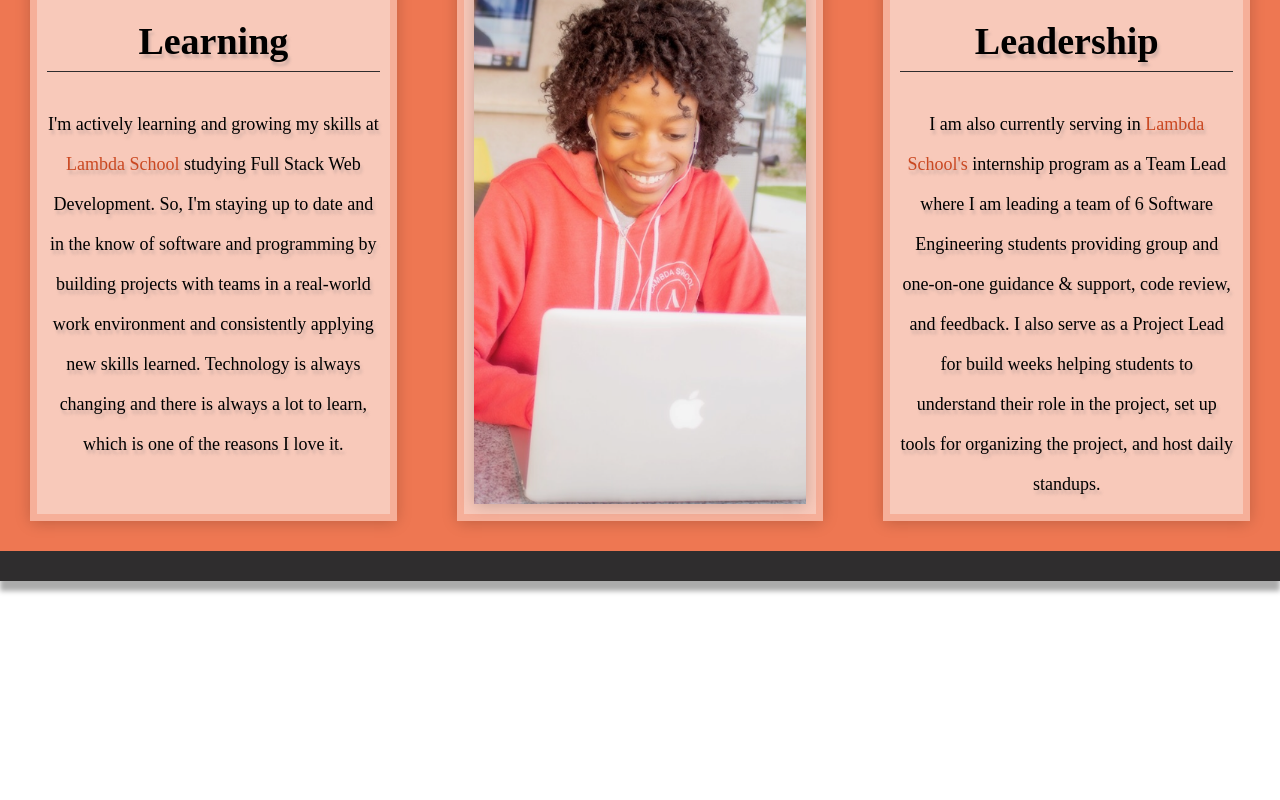
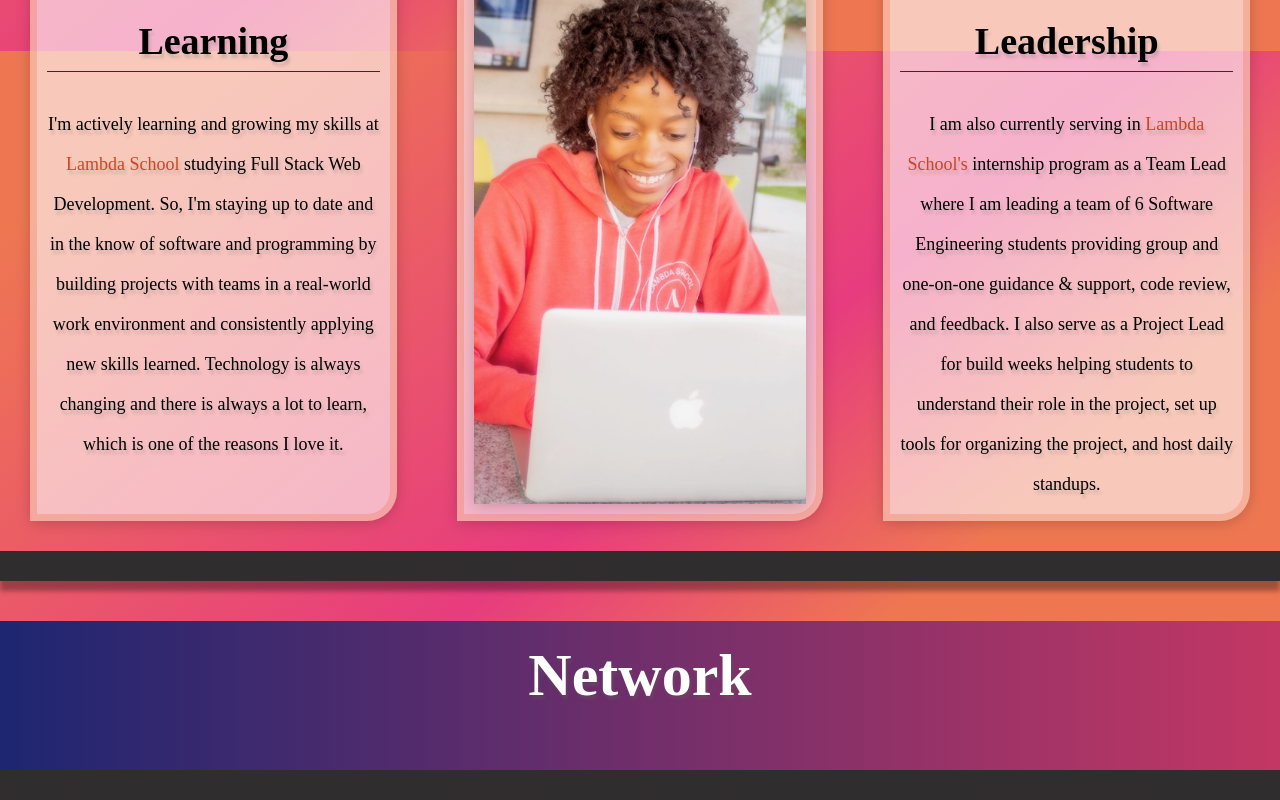
Before and after one commit to jasheloper/portfolioversion3, a React (Create React App) app: page / in a window 1280 px wide. Shown: the part 5549-6349 px from the top of the page. Before the commit the page ends 6130 px from the top, so only its background shows below. Built offline with nearby package versions, Linux system fonts and the light colour scheme; a web font is replaced by a local one.

Commit message:
network section is up

```diff
--- a/src/App.js
+++ b/src/App.js
@@ -4,7 +4,8 @@ import Header from "./components/header";
 import Intro from "./components/intro";
 import Skills from "./components/skills";
 import Projects from "./components/projects";
-import Growth from './components/growth'
+import Growth from './components/growth';
+import Network from './components/network'
 import "./css/index.css";
 
 function App() {
@@ -18,6 +19,7 @@ function App() {
         <Skills />
         <Projects />
         <Growth />
+        <Network />
       </div>
     </>
   );
--- a/src/LESS/body.less
+++ b/src/LESS/body.less
@@ -6,6 +6,7 @@ html {
   -webkit-animation: fade-in 1.2s cubic-bezier(0.39, 0.575, 0.565, 1) both;
   animation: fade-in 1.2s cubic-bezier(0.39, 0.575, 0.565, 1) both;
   background: linear-gradient(141deg, #ee7752 10%, #e73c7e 51%, #ee7752 70%);
+  background-attachment: fixed;
 
 
 a {
--- a/src/LESS/growth.less
+++ b/src/LESS/growth.less
@@ -1,5 +1,6 @@
 .growth {
   margin: 0 auto;
+
   border-bottom: 30px solid #2f2d2e;
   -webkit-box-shadow: 0px 10px 5px 0px rgba(0, 0, 0, 0.33);
   -moz-box-shadow: 0px 10px 5px 0px rgba(0, 0, 0, 0.33);
@@ -10,7 +11,6 @@
     color: white;
     text-shadow: 2px 4px 3px rgba(104, 88, 88, 0.397);
     font-size: 60px;
-
 
     @media @mobile {
       font-size: 40px;
@@ -25,14 +25,15 @@
   display: flex;
   max-width: 2000px;
   margin: 0 auto;
+
   @media @mobile {
     flex-direction: column;
     width: auto;
   }
   .learning-info {
-        -webkit-box-shadow: 0px 2px 15px -1px rgba(0,0,0,0.21);
-        -moz-box-shadow: 0px 2px 15px -1px rgba(0,0,0,0.21);
-        box-shadow: 0px 2px 15px -1px rgba(0,0,0,0.21);
+    -webkit-box-shadow: 0px 2px 15px -1px rgba(0, 0, 0, 0.21);
+    -moz-box-shadow: 0px 2px 15px -1px rgba(0, 0, 0, 0.21);
+    box-shadow: 0px 2px 15px -1px rgba(0, 0, 0, 0.21);
     font-size: 18px;
     text-align: center;
     width: 100%;
@@ -43,14 +44,15 @@
     line-height: 40px;
     text-shadow: 2px 4px 3px rgba(150, 135, 135, 0.397);
     border: 7px solid #ee765250;
+    border-radius: 30px 0;
     @media @mobile {
       width: auto;
       font-size: 16px;
     }
     img {
-            -webkit-box-shadow: 0px 2px 15px -1px rgba(0,0,0,0.21);
-            -moz-box-shadow: 0px 2px 15px -1px rgba(0,0,0,0.21);
-            box-shadow: 0px 2px 15px -1px rgba(0,0,0,0.21);
+      -webkit-box-shadow: 0px 2px 15px -1px rgba(0, 0, 0, 0.21);
+      -moz-box-shadow: 0px 2px 15px -1px rgba(0, 0, 0, 0.21);
+      box-shadow: 0px 2px 15px -1px rgba(0, 0, 0, 0.21);
       width: 100%;
       height: 100%;
       object-fit: cover;
@@ -59,9 +61,7 @@
       font-size: 38px;
       border-bottom: 1px solid @dark;
       padding: 10px 0;
-
     }
-
   }
 }
 
@@ -71,6 +71,5 @@
     width: 80px !important;
     height: 80px !important;
     box-shadow: none !important;
-
   }
 }
--- a/src/LESS/network.less
+++ b/src/LESS/network.less
@@ -0,0 +1,26 @@
+.network {
+    border-bottom: 30px solid #2f2d2e;
+    -webkit-box-shadow: 0px 10px 5px 0px rgba(0, 0, 0, 0.33);
+    -moz-box-shadow: 0px 10px 5px 0px rgba(0, 0, 0, 0.33);
+    box-shadow: 0px 10px 5px 0px rgba(0, 0, 0, 0.33);
+
+
+    background: #C33764;  /* fallback for old browsers */
+    background: -webkit-linear-gradient(to right, #1D2671, #C33764);  /* Chrome 10-25, Safari 5.1-6 */
+    background: linear-gradient(to right, #1D2671, #C33764); /* W3C, IE 10+/ Edge, Firefox 16+, Chrome 26+, Opera 12+, Safari 7+ */
+
+
+
+    h1 {
+        padding: 20px 0;
+        text-align: center;
+        color: white;
+        text-shadow: 2px 4px 3px rgba(104, 88, 88, 0.397);
+        font-size: 60px;
+
+
+        @media @mobile {
+          font-size: 40px;
+        }
+    }
+}
--- a/src/components/network.js
+++ b/src/components/network.js
@@ -0,0 +1,12 @@
+import React from "react";
+
+
+function Network() {
+      return (
+        <div className="network">
+          <h1>Network</h1>
+        </div>
+  );
+}
+
+export default Network;
--- a/src/css/index.css
+++ b/src/css/index.css
@@ -6,6 +6,7 @@ html {
   -webkit-animation: fade-in 1.2s cubic-bezier(0.39, 0.575, 0.565, 1) both;
   animation: fade-in 1.2s cubic-bezier(0.39, 0.575, 0.565, 1) both;
   background: linear-gradient(141deg, #ee7752 10%, #e73c7e 51%, #ee7752 70%);
+  background-attachment: fixed;
 }
 body a,
 html a {
@@ -795,6 +796,7 @@ nav ul li a:active {
   line-height: 40px;
   text-shadow: 2px 4px 3px rgba(150, 135, 135, 0.397);
   border: 7px solid #ee765250;
+  border-radius: 30px 0;
 }
 @media (max-width: 700px) {
   .learning .learning-info {
@@ -821,3 +823,27 @@ nav ul li a:active {
   height: 80px !important;
   box-shadow: none !important;
 }
+.network {
+  border-bottom: 30px solid #2f2d2e;
+  -webkit-box-shadow: 0px 10px 5px 0px rgba(0, 0, 0, 0.33);
+  -moz-box-shadow: 0px 10px 5px 0px rgba(0, 0, 0, 0.33);
+  box-shadow: 0px 10px 5px 0px rgba(0, 0, 0, 0.33);
+  background: #C33764;
+  /* fallback for old browsers */
+  background: -webkit-linear-gradient(to right, #1D2671, #C33764);
+  /* Chrome 10-25, Safari 5.1-6 */
+  background: linear-gradient(to right, #1D2671, #C33764);
+  /* W3C, IE 10+/ Edge, Firefox 16+, Chrome 26+, Opera 12+, Safari 7+ */
+}
+.network h1 {
+  padding: 20px 0;
+  text-align: center;
+  color: white;
+  text-shadow: 2px 4px 3px rgba(104, 88, 88, 0.397);
+  font-size: 60px;
+}
+@media (max-width: 700px) {
+  .network h1 {
+    font-size: 40px;
+  }
+}
```
Lines whose indentation alone changed are shown as unchanged.
